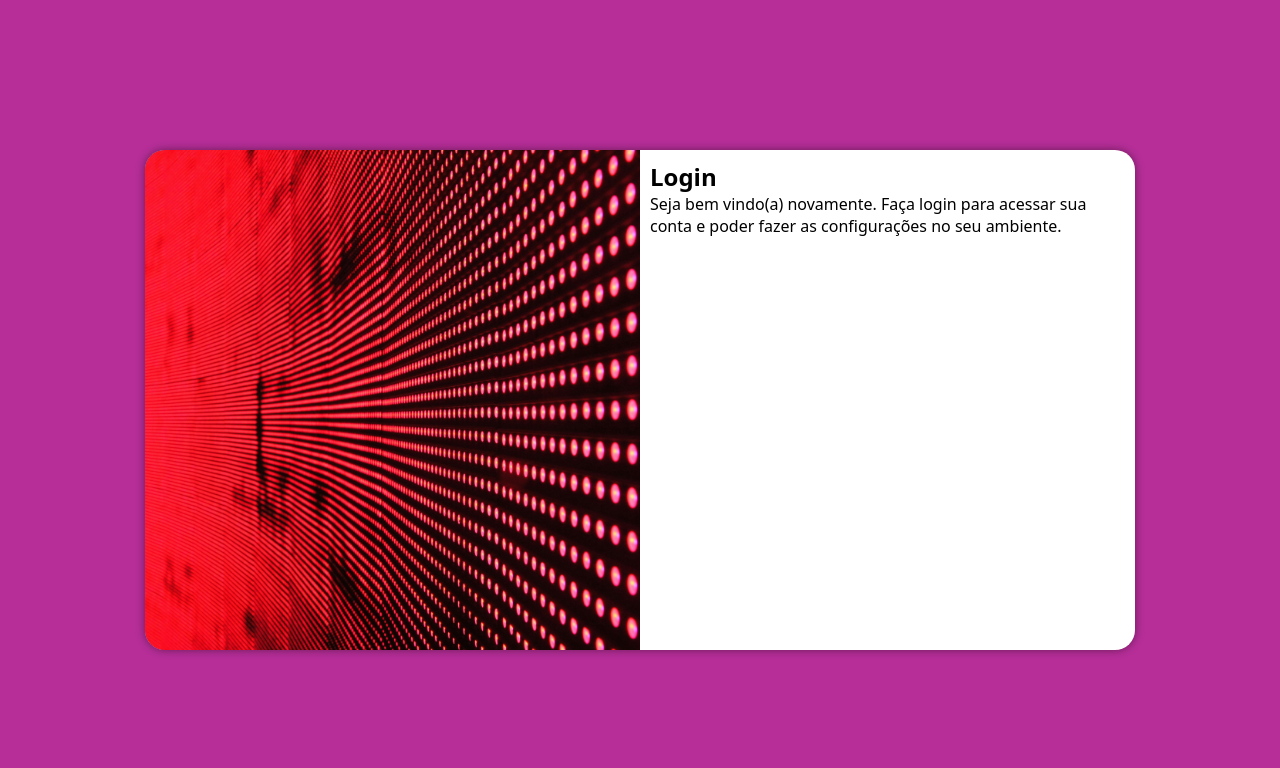
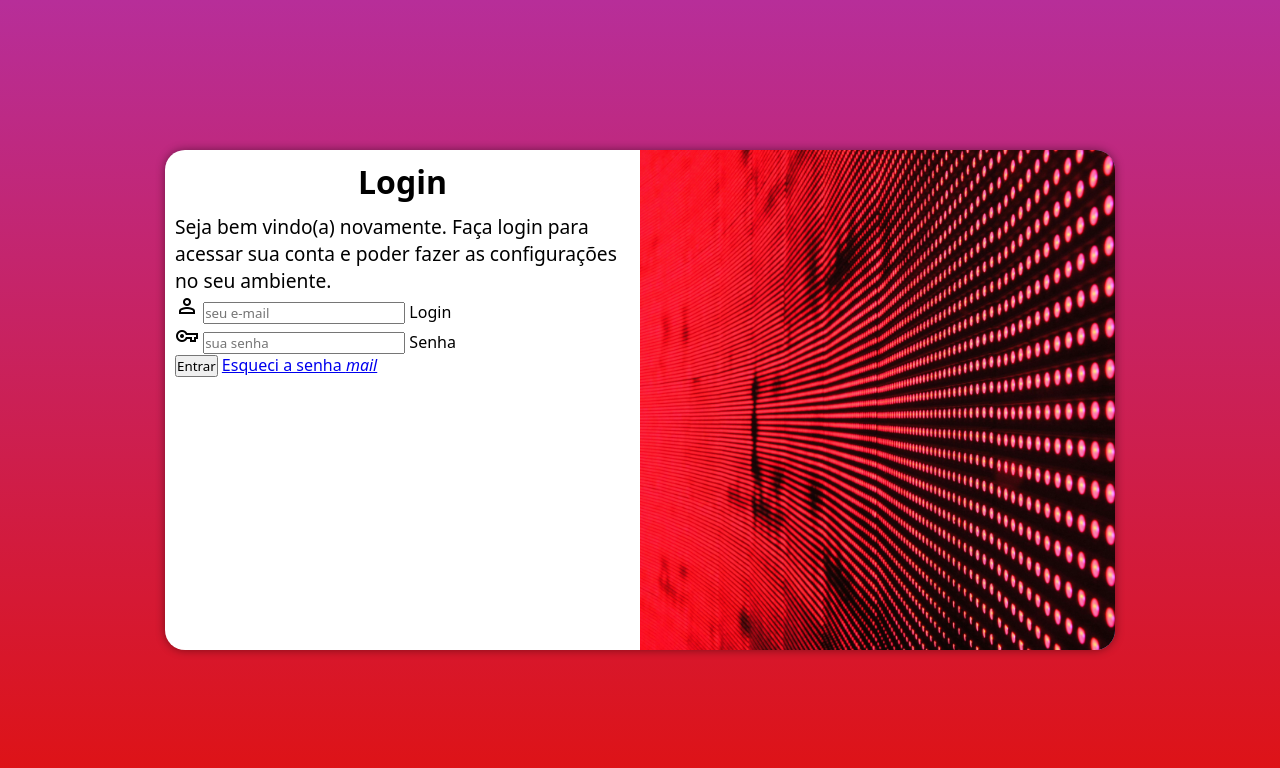
Before and after one commit to juliodev10/projeto-login, a plain HTML site: page index.html in a window 1280 px wide. Drawn offline with nearby package versions, Linux system fonts and the light colour scheme.

Commit message:
adicionei formulario

```diff
--- a/estilos/media-query.css
+++ b/estilos/media-query.css
@@ -21,17 +21,29 @@
     }
 }
 
-@media screen and (min-width: 950px) {
+@media screen and (min-width: 992px) {
+    body {
+        background-image: linear-gradient(to top, #df1212, #b72e99);
+    }
+
     section#login {
-        width: 990px;
+        width: 950px;
     }
     section#login > div#imagem {
-        float: left;
+        float: right;
         width: 50%;
         height: 100%;
     }
     section#login > div#formulario {
-        float: right;
+        float: left;
         width: 50%;
     }
+
+    div#formulario > h1 {
+        font-size: 2em;
+    }
+
+    div#formulario > p {
+        font-size: 1.2em;
+    }
 }
--- a/estilos/style.css
+++ b/estilos/style.css
@@ -54,3 +54,12 @@ section#login > div#formulario {
     display: block;
     padding: 10px;
 }
+
+div#formulario > h1{
+    text-align: center;
+    margin-bottom: 10px ;
+}
+
+div#formulario > p {
+    font-size: 0.8em;
+}
--- a/index.html
+++ b/index.html
@@ -4,6 +4,7 @@
     <meta charset="UTF-8">
     <meta name="viewport" content="width=device-width, initial-scale=1.0">
     <title>Login</title>
+    <link href="https://fonts.googleapis.com/css2?family=Material+Symbols+Outlined" rel="stylesheet" />
     <link rel="stylesheet" href="estilos/style.css">
     <link rel="stylesheet" href="estilos/media-query.css">
 </head>
@@ -16,11 +17,27 @@
             <div id="formulario">
                 <h1>Login</h1>
                 <p>Seja bem vindo(a) novamente. Faça login para acessar sua conta e poder fazer as configurações no seu ambiente.</p>
-                <form action="login.php" method="post">
+                <form action="login.php" method="post" autocomplete="on">
+                    <div class="campo">
+                        <span class="material-symbols-outlined">person</span>
 
-                </form>
+                        <input type="email" name="login" id="ilogin" placeholder="seu e-mail" autocomplete="email" required maxlength="30">
+
+                        <label for="ilogin">Login</label>
+                    </div>
+                    <div class="campo">
+                    <span class="material-symbols-outlined">vpn_key</span>
+                        <input type="password" name="senha" id="isenha" placeholder="sua senha" autocomplete="current-password" required minlength="8" maxlength="20">
+
+                        <label for="isenha">Senha</label>
             </div>
-
+            <input type="submit" value="Entrar">
+            <!--<button>Esqueci a senha</button>-->
+            <a href="esqueci.html">
+                Esqueci a senha <i class="material-icons">mail</i>
+            </a>
+        </form>
+    </div>
         </section>
     </main>
 </body>
```
